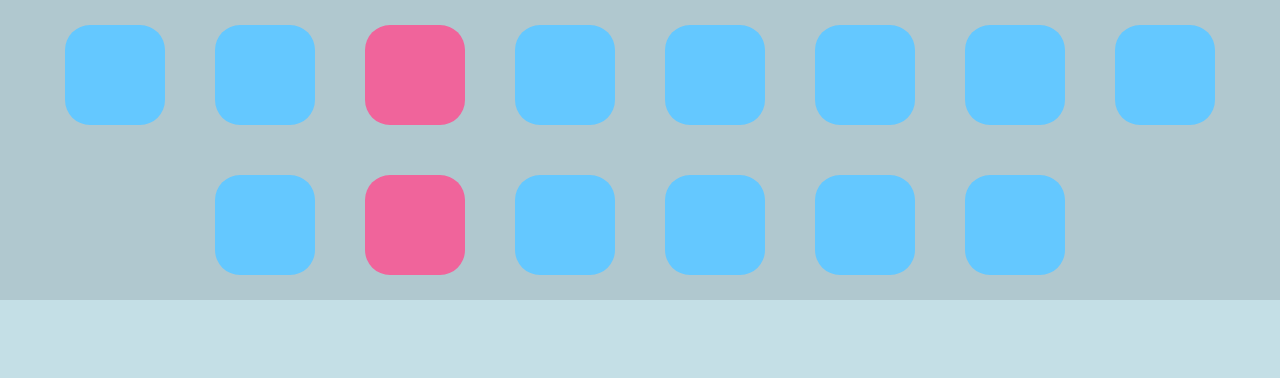
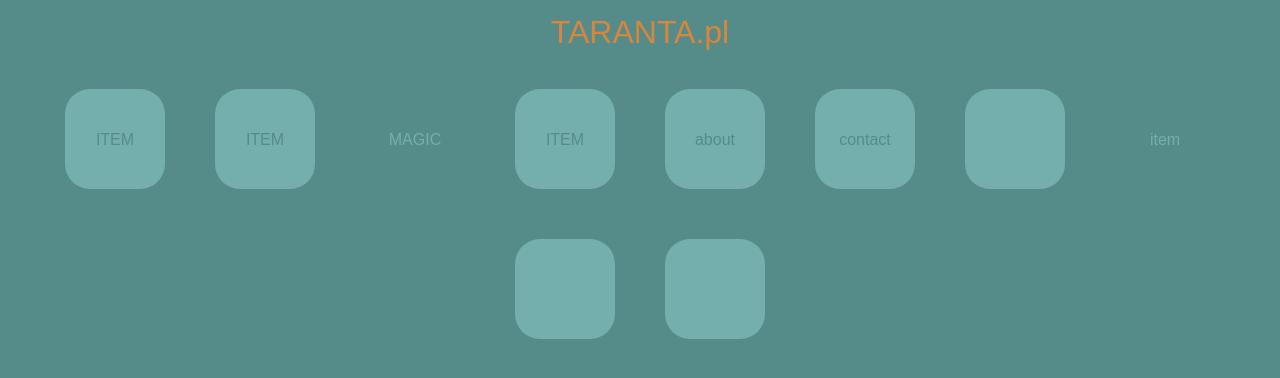
Before and after one commit to aquarioos/aquarioos.github.io, a plain HTML site: page index.html in a window 1280 px wide. Drawn offline with nearby package versions, Linux system fonts and the light colour scheme.

Commit message:
color test

```diff
--- a/index.html
+++ b/index.html
@@ -11,19 +11,30 @@
         <script src="javascripts/script.js"></script>
     </head>
     <body>
+        <div class="header">
+            <div class="header-text">TARANTA.pl</div>
+        </div>
         <div class="menu">
+            <div class="menu-item"><div class="menu-item-text">ITEM</div></div>
+            <div class="menu-item">
+                <div class="menu-item-text">ITEM</div>
+            </div>
+            <div class="magic-item">
+                <div class="magic-item-text">MAGIC</div>
+            </div>
+            <div class="menu-item">
+                <div class="menu-item-text">ITEM</div>
+            </div>
+            <div class="menu-item">
+                <div class="menu-item-text">about</div>
+            </div>
+            <div class="menu-item">
+                <div class="menu-item-text">contact</div>
+            </div>
             <div class="menu-item"></div>
-            <div class="menu-item"></div>
-            <div class="magic-item"></div>
-            <div class="menu-item"></div>
-            <div class="menu-item"></div>
-            <div class="menu-item"></div>
-            <div class="menu-item"></div>
-            <div class="menu-item"></div>
-            <div class="menu-item"></div>
-            <div class="magic-item"></div>
-            <div class="menu-item"></div>
-            <div class="menu-item"></div>
+            <div class="magic-item">
+                <div class="magic-item-text">item</div>
+            </div>
             <div class="menu-item"></div>
             <div class="menu-item"></div>
         </div>
--- a/stylesheets/style.css
+++ b/stylesheets/style.css
@@ -1,32 +1,67 @@
+/*
+COLORS:
+    tori's eye:
+    #005A31
+    #A8CD1B
+    #CBE32D
+    #F3FAB6
+    event finds:
+    #558C89 - zielony-morski-ciemny
+    #74AFAD - zielony-morski-jasny
+    #D9853B - pomaranczowy
+    #ECECEA - szary
+
+*/
+
 body {
-    background-color: #C4DFE6;
+    background-color: #558C89;
     font-family: sans-serif;
     margin: 0;
 }
 
+.header {
+    width: 100%;
+    display: flex;
+    align-items: center;
+    justify-content: center;
+    height: 64px;
+}
+
+.header-text {
+    color: #D9853B;
+    font-size: 32px;
+}
+
 .menu {
-    background-color: rgba(0, 0, 0, 0.1);
     display: flex;
     flex-direction: row;
     flex-wrap: wrap;
     justify-content: center;
     transition: 0.7s;
     width: 100%;
-    margin: 0 auto;
 }
 .menu-item {
     width: 100px;
     height: 100px;
     border-radius: 25px;
-    background-color: rgb(100, 200, 255);
+    background-color: #74AFAD;
     margin: 25px;
     cursor: pointer;
     transition: 1s;
+    display: flex;
+    align-items: center;
+    justify-content: center;
+    color: #558C89;
 }
 
 .menu-item:hover {
     transform: scale(1.2) rotate(15deg);
     transition: 0.4s;
+    color: #ECECEA;
+}
+
+.menu-item-text {
+    height: 16px;
 }
 
 .photo {
@@ -45,10 +80,19 @@ body {
     margin: 25px;
     cursor: pointer;
     transition: 1s;
-    background-color: rgb(240, 100, 155);
+    background-color: #558C89;
+    display: flex;
+    align-items: center;
+    justify-content: center;
+    color: #74AFAD;
 }
 
 .magic-item:hover {
     transform: scale(1.2) rotate(360deg);
     transition: 1s;
+    color: #ECECEA;
 }
+
+.magic-item-text {
+    height: 16px;
+}
```
